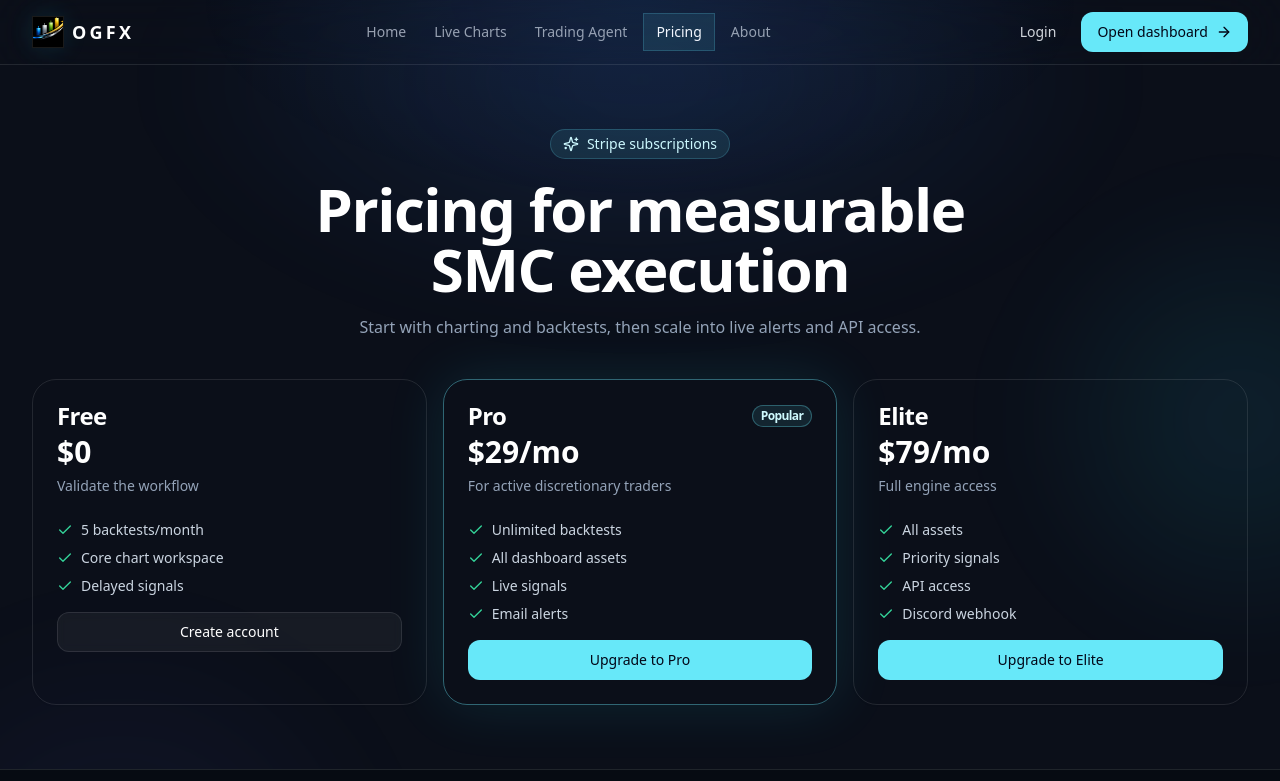
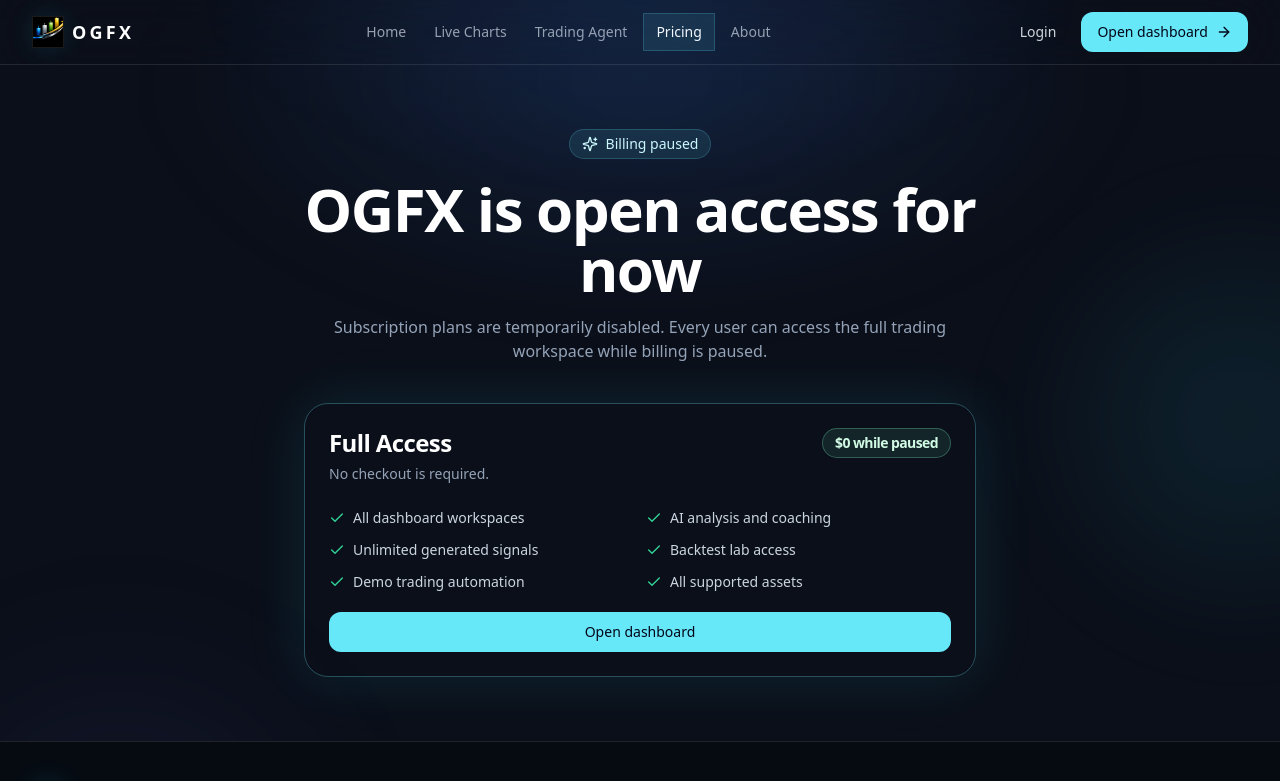
Before and after one commit to anshpvtt/ogfx, a Next.js app in the folder frontend/: page /pricing in a window 1280 px wide. Shown: the top 781 px of the page. Built offline with nearby package versions, Linux system fonts and the light colour scheme.

Commit message:
Pause subscription gating

```diff
--- a/frontend/app/(site)/pricing/page.tsx
+++ b/frontend/app/(site)/pricing/page.tsx
@@ -1,118 +1,55 @@
-"use client";
-
 import Link from "next/link";
-import { useState } from "react";
-import { Check, Loader2, Sparkles } from "lucide-react";
+import { Check, Sparkles } from "lucide-react";
 import { Button } from "@/components/ui/button";
 import { Card, CardContent, CardHeader, CardTitle } from "@/components/ui/card";
 
-const tiers = [
-  {
-    id: "free",
-    name: "Free",
-    price: "$0",
-    hint: "Validate the workflow",
-    features: ["5 backtests/month", "Core chart workspace", "Delayed signals"],
-    cta: "Create account",
-  },
-  {
-    id: "pro",
-    name: "Pro",
-    price: "$29/mo",
-    hint: "For active discretionary traders",
-    features: ["Unlimited backtests", "All dashboard assets", "Live signals", "Email alerts"],
-    cta: "Upgrade to Pro",
-    featured: true,
-  },
-  {
-    id: "elite",
-    name: "Elite",
-    price: "$79/mo",
-    hint: "Full engine access",
-    features: ["All assets", "Priority signals", "API access", "Discord webhook"],
-    cta: "Upgrade to Elite",
-  },
+const includedFeatures = [
+  "All dashboard workspaces",
+  "AI analysis and coaching",
+  "Unlimited generated signals",
+  "Backtest lab access",
+  "Demo trading automation",
+  "All supported assets",
 ];
 
 export default function PricingPage() {
-  const [loadingPlan, setLoadingPlan] = useState<string | null>(null);
-  const [error, setError] = useState("");
-
-  async function checkout(plan: string) {
-    if (plan === "free") return;
-    setLoadingPlan(plan);
-    setError("");
-    try {
-      const response = await fetch("/api/stripe/checkout", {
-        method: "POST",
-        headers: { "Content-Type": "application/json" },
-        body: JSON.stringify({ plan }),
-      });
-      const payload = await response.json();
-      if (!response.ok) throw new Error(payload.error || "Checkout failed");
-      window.location.href = payload.url;
-    } catch (err) {
-      setError(err instanceof Error ? err.message : "Checkout failed");
-    } finally {
-      setLoadingPlan(null);
-    }
-  }
-
   return (
-    <main className="mx-auto max-w-7xl px-4 py-16 sm:px-6 lg:px-8">
+    <main className="mx-auto max-w-5xl px-4 py-16 sm:px-6 lg:px-8">
       <div className="mx-auto max-w-2xl text-center">
         <div className="inline-flex items-center gap-2 rounded-full border border-cyan-300/20 bg-cyan-300/10 px-3 py-1 text-sm text-cyan-100">
           <Sparkles className="h-4 w-4" />
-          Stripe subscriptions
+          Billing paused
         </div>
         <h1 className="mt-5 text-4xl font-black tracking-tight text-white sm:text-6xl">
-          Pricing for measurable SMC execution
+          OGFX is open access for now
         </h1>
-        <p className="mt-4 text-slate-400">Start with charting and backtests, then scale into live alerts and API access.</p>
+        <p className="mt-4 text-slate-400">
+          Subscription plans are temporarily disabled. Every user can access the full trading workspace while billing is paused.
+        </p>
       </div>
 
-      {error ? <div className="mx-auto mt-6 max-w-2xl rounded-xl border border-red-500/20 bg-red-500/10 px-4 py-3 text-sm text-red-200">{error}</div> : null}
-
-      <div className="mt-10 grid grid-cols-1 gap-4 md:grid-cols-3">
-        {tiers.map((tier) => (
-          <Card
-            key={tier.id}
-            className={[
-              "rounded-3xl border bg-[#0b1420]/84 transition hover:border-cyan-300/35",
-              tier.featured ? "border-cyan-300/40 shadow-[0_0_60px_rgba(34,211,238,0.12)]" : "border-white/10",
-            ].join(" ")}
-          >
+      <Card className="mx-auto mt-10 max-w-2xl rounded-3xl border border-cyan-300/30 bg-[#0b1420]/84 shadow-[0_0_60px_rgba(34,211,238,0.12)]">
         <CardHeader>
-              <CardTitle className="flex items-center justify-between text-white">
-                <span>{tier.name}</span>
-                {tier.featured ? <span className="rounded-full border border-cyan-300/30 bg-cyan-300/10 px-2 py-0.5 text-xs text-cyan-100">Popular</span> : null}
+          <CardTitle className="flex flex-wrap items-center justify-between gap-3 text-white">
+            <span>Full Access</span>
+            <span className="rounded-full border border-emerald-300/30 bg-emerald-300/10 px-3 py-1 text-sm text-emerald-100">$0 while paused</span>
           </CardTitle>
-              <div className="mt-2 text-3xl font-bold text-white">{tier.price}</div>
-              <div className="mt-1 text-sm text-slate-400">{tier.hint}</div>
+          <div className="mt-2 text-sm text-slate-400">No checkout is required.</div>
         </CardHeader>
-            <CardContent className="space-y-4">
-              <div className="space-y-2">
-                {tier.features.map((feature) => (
+        <CardContent className="space-y-5">
+          <div className="grid gap-3 sm:grid-cols-2">
+            {includedFeatures.map((feature) => (
               <div key={feature} className="flex items-start gap-2 text-sm text-slate-300">
                 <Check className="mt-0.5 h-4 w-4 text-emerald-400" />
                 <span>{feature}</span>
               </div>
             ))}
           </div>
-              {tier.id === "free" ? (
-                <Button asChild variant="glass" className="w-full rounded-xl">
-                  <Link href="/auth/signup">{tier.cta}</Link>
+          <Button asChild className="w-full rounded-xl bg-cyan-300 text-slate-950 hover:bg-cyan-200">
+            <Link href="/dashboard">Open dashboard</Link>
           </Button>
-              ) : (
-                <Button onClick={() => checkout(tier.id)} disabled={loadingPlan === tier.id} className="w-full rounded-xl bg-cyan-300 text-slate-950 hover:bg-cyan-200">
-                  {loadingPlan === tier.id ? <Loader2 className="mr-2 h-4 w-4 animate-spin" /> : null}
-                  {tier.cta}
-                </Button>
-              )}
         </CardContent>
       </Card>
-        ))}
-      </div>
     </main>
   );
 }
--- a/frontend/app/(site)/privacy/page.tsx
+++ b/frontend/app/(site)/privacy/page.tsx
@@ -1,7 +1,7 @@
 const sections = [
   {
     title: "Data we collect",
-    body: "Account identifiers, subscription preferences, selected assets, and usage telemetry required to operate charts, signals, backtests, billing, and alerts.",
+    body: "Account identifiers, selected assets, and usage telemetry required to operate charts, signals, backtests, automation, and alerts.",
   },
   {
     title: "How we use data",
--- a/frontend/app/api/demo/settings/route.ts
+++ b/frontend/app/api/demo/settings/route.ts
@@ -43,18 +43,6 @@
   const leverage = normalizeLeverage(body?.leverage, null);
   const watchedAssets = defaultWatchedAssets(body?.watchedAssets);
 
-  if (autoTradingEnabled) {
-    const { data: profile } = await supabase
-      .from("profiles")
-      .select("subscription_tier,subscription_status")
-      .eq("id", user.id)
-      .maybeSingle();
-    const allowed = profile?.subscription_tier === "elite" && ["active", "trialing"].includes(String(profile?.subscription_status));
-    if (!allowed) {
-      return NextResponse.json({ error: "Auto demo agent requires the Elite plan" }, { status: 403 });
-    }
-  }
-
   if (!Number.isFinite(riskPerTrade) || riskPerTrade < 0.001 || riskPerTrade > 0.05) {
     return NextResponse.json({ error: "Risk per trade must be between 0.1% and 5%" }, { status: 400 });
   }
--- a/frontend/app/api/signals/generate/route.ts
+++ b/frontend/app/api/signals/generate/route.ts
@@ -7,19 +7,6 @@
 
 const VALID_PAIRS = new Set<string>(TRADING_ASSET_IDS);
 const VALID_TIMEFRAMES = new Set<string>(BACKTEST_TIMEFRAMES.map((timeframe) => timeframe.value));
-
-async function getPlan(supabase: Awaited<ReturnType<typeof createSupabaseServerClient>>, userId: string) {
-  const { data } = await supabase
-    .from("subscriptions")
-    .select("plan,status,current_period_end")
-    .eq("user_id", userId)
-    .in("status", ["active", "trialing"])
-    .order("created_at", { ascending: false })
-    .limit(1)
-    .maybeSingle();
-
-  return data?.plan ?? "free";
-}
 
 export async function POST(request: NextRequest) {
   const supabase = await createSupabaseServerClient();
@@ -36,25 +23,9 @@
   const pair = String(body?.pair ?? "EURUSD").toUpperCase();
   const timeframeInput = String(body?.timeframe ?? "1H").toUpperCase();
   const timeframe = VALID_TIMEFRAMES.has(timeframeInput) ? timeframeInput : "1H";
-  const plan = await getPlan(supabase, user.id);
 
   if (!VALID_PAIRS.has(pair)) {
     return NextResponse.json({ error: "Unknown asset" }, { status: 400 });
-  }
-
-  if (plan === "free") {
-    const monthStart = new Date();
-    monthStart.setUTCDate(1);
-    monthStart.setUTCHours(0, 0, 0, 0);
-    const { count } = await supabase
-      .from("signals")
-      .select("id", { count: "exact", head: true })
-      .eq("user_id", user.id)
-      .gte("created_at", monthStart.toISOString());
-
-    if ((count ?? 0) >= 5) {
-      return NextResponse.json({ error: "Free plan signal limit exceeded" }, { status: 403 });
-    }
   }
 
   const candles = await fetchYahooCandles({ pair, timeframe, range: "6mo" });
--- a/frontend/app/api/signals/scan/route.ts
+++ b/frontend/app/api/signals/scan/route.ts
@@ -53,7 +53,7 @@
   const startedAt = new Date().toISOString();
   const { data: profiles, error: profileError } = await supabase
     .from("profiles")
-    .select("id,subscription_tier,subscription_status,preferred_pairs")
+    .select("id,preferred_pairs")
     .limit(30);
 
   if (profileError) return NextResponse.json({ error: profileError.message }, { status: 500 });
@@ -62,12 +62,9 @@
   const results: any[] = [];
 
   for (const profile of profiles ?? []) {
-    const tier = String(profile.subscription_tier || "free");
-    const allowedPairs = tier === "free"
-      ? ["XAUUSD"]
-      : Array.isArray(profile.preferred_pairs) && profile.preferred_pairs.length
-        ? profile.preferred_pairs.filter((pair: string) => symbols.includes(pair as any))
-        : symbols.slice(0, tier === "elite" ? symbols.length : 5);
+    const allowedPairs = Array.isArray(profile.preferred_pairs) && profile.preferred_pairs.length
+      ? profile.preferred_pairs.filter((pair: string) => symbols.includes(pair as any))
+      : symbols;
 
     const { data: strategy } = await supabase
       .from("user_strategies")
@@ -155,7 +152,6 @@
         let autoOrder = null;
         if (
           signal &&
-          tier === "elite" &&
           settings?.auto_trading_enabled &&
           analysis.confidence >= 75 &&
           analysis.entry &&
--- a/frontend/app/api/stripe/checkout/route.ts
+++ b/frontend/app/api/stripe/checkout/route.ts
@@ -1,44 +1,8 @@
-import { NextResponse, type NextRequest } from "next/server";
-import { getStripe } from "@/lib/stripe";
-import { createSupabaseServerClient } from "@/lib/supabase/server";
+import { NextResponse } from "next/server";
 
-export async function POST(request: NextRequest) {
-  const supabase = await createSupabaseServerClient();
-  const {
-    data: { user },
-  } = await supabase.auth.getUser();
-
-  if (!user?.email) {
-    return NextResponse.json({ error: "Authentication required" }, { status: 401 });
-  }
-
-  const { plan } = await request.json().catch(() => ({ plan: null }));
-  const priceId =
-    plan === "elite"
-      ? process.env.STRIPE_ELITE_PRICE_ID
-      : plan === "pro"
-        ? process.env.STRIPE_PRO_PRICE_ID
-        : null;
-
-  if (!priceId) {
-    return NextResponse.json({ error: "Unknown plan" }, { status: 400 });
-  }
-
-  const origin = request.nextUrl.origin;
-  const stripe = getStripe();
-  const session = await stripe.checkout.sessions.create({
-    mode: "subscription",
-    customer_email: user.email,
-    client_reference_id: user.id,
-    allow_promotion_codes: true,
-    line_items: [{ price: priceId, quantity: 1 }],
-    metadata: { user_id: user.id, plan },
-    subscription_data: {
-      metadata: { user_id: user.id, plan },
-    },
-    success_url: `${origin}/dashboard?upgraded=true`,
-    cancel_url: `${origin}/pricing?canceled=true`,
-  });
-
-  return NextResponse.json({ url: session.url });
+export async function POST() {
+  return NextResponse.json(
+    { error: "Billing is paused. All OGFX features are currently unlocked for every user." },
+    { status: 503 }
+  );
 }
--- a/frontend/app/api/stripe/portal/route.ts
+++ b/frontend/app/api/stripe/portal/route.ts
@@ -1,36 +1,8 @@
-import { NextResponse, type NextRequest } from "next/server";
-import { getStripe } from "@/lib/stripe";
-import { createSupabaseAdminClient } from "@/lib/supabase/admin";
-import { createSupabaseServerClient } from "@/lib/supabase/server";
+import { NextResponse } from "next/server";
 
-export async function POST(request: NextRequest) {
-  const supabase = await createSupabaseServerClient();
-  const {
-    data: { user },
-  } = await supabase.auth.getUser();
-
-  if (!user) {
-    return NextResponse.json({ error: "Authentication required" }, { status: 401 });
-  }
-
-  const admin = createSupabaseAdminClient();
-  const { data } = await admin
-    .from("subscriptions")
-    .select("stripe_customer_id")
-    .eq("user_id", user.id)
-    .order("created_at", { ascending: false })
-    .limit(1)
-    .maybeSingle();
-
-  if (!data?.stripe_customer_id) {
-    return NextResponse.json({ error: "No Stripe customer found" }, { status: 404 });
-  }
-
-  const stripe = getStripe();
-  const portal = await stripe.billingPortal.sessions.create({
-    customer: data.stripe_customer_id,
-    return_url: `${request.nextUrl.origin}/dashboard/settings`,
-  });
-
-  return NextResponse.json({ url: portal.url });
+export async function POST() {
+  return NextResponse.json(
+    { error: "Billing is paused. Subscription management is temporarily disabled." },
+    { status: 503 }
+  );
 }
--- a/frontend/app/dashboard/settings/page.tsx
+++ b/frontend/app/dashboard/settings/page.tsx
@@ -1,13 +1,13 @@
 "use client";
 
 import { useEffect, useMemo, useState } from "react";
-import { CreditCard, FileText, Link2, Loader2, Save, Shield } from "lucide-react";
+import { CheckCircle2, FileText, Link2, Loader2, Save, Shield } from "lucide-react";
 import { DashboardPageHeader } from "@/components/layout/DashboardPageHeader";
 import { Button } from "@/components/ui/button";
 import { Card, CardContent, CardHeader, CardTitle } from "@/components/ui/card";
 import { createSupabaseBrowserClient } from "@/lib/supabase/client";
 
-type Tab = "profile" | "strategy" | "demo" | "subscription";
+type Tab = "profile" | "strategy" | "demo" | "access";
 
 export default function DashboardSettingsPage() {
   const supabase = useMemo(() => createSupabaseBrowserClient(), []);
@@ -135,48 +135,16 @@
     setLoading(false);
   }
 
-  async function checkout(plan: "pro" | "elite") {
-    setLoading(true);
-    setMessage("");
-    try {
-      const response = await fetch("/api/stripe/checkout", {
-        method: "POST",
-        headers: { "Content-Type": "application/json" },
-        body: JSON.stringify({ plan }),
-      });
-      const payload = await response.json();
-      if (!response.ok) throw new Error(payload.error || "Checkout failed");
-      window.location.href = payload.url;
-    } catch (err) {
-      setMessage(err instanceof Error ? err.message : "Checkout failed");
-      setLoading(false);
-    }
-  }
-
-  async function openPortal() {
-    setLoading(true);
-    setMessage("");
-    try {
-      const response = await fetch("/api/stripe/portal", { method: "POST" });
-      const payload = await response.json();
-      if (!response.ok) throw new Error(payload.error || "Could not open billing portal");
-      window.location.href = payload.url;
-    } catch (err) {
-      setMessage(err instanceof Error ? err.message : "Could not open billing portal");
-      setLoading(false);
-    }
-  }
-
   return (
     <div className="space-y-7">
       <DashboardPageHeader
         eyebrow="Workspace controls"
         title="Settings"
-        description="Manage profile, strategy PDFs, demo account controls, and subscription billing."
+        description="Manage profile, strategy PDFs, demo account controls, and access status."
       />
 
       <div className="flex flex-wrap gap-2">
-        {(["profile", "strategy", "demo", "subscription"] as Tab[]).map((item) => (
+        {(["profile", "strategy", "demo", "access"] as Tab[]).map((item) => (
           <button key={item} onClick={() => setTab(item)} className={`rounded-full border px-4 py-2 text-sm capitalize ${tab === item ? "border-cyan-300/50 bg-cyan-300/10 text-white" : "border-white/10 text-slate-400"}`}>
             {item}
           </button>
@@ -239,17 +207,15 @@
         </Card>
       )}
 
-      {tab === "subscription" && (
+      {tab === "access" && (
         <Card className="rounded-3xl border-white/10 bg-[radial-gradient(circle_at_top,rgba(34,211,238,0.12),rgba(255,255,255,0.035))]">
-          <CardHeader><CardTitle className="flex items-center gap-2 text-white"><CreditCard className="h-4 w-4 text-amber-200" /> Subscription</CardTitle></CardHeader>
+          <CardHeader><CardTitle className="flex items-center gap-2 text-white"><CheckCircle2 className="h-4 w-4 text-emerald-200" /> Access</CardTitle></CardHeader>
           <CardContent className="space-y-5">
             <div className="rounded-2xl border border-white/10 bg-black/20 p-4 text-sm text-slate-300">
-              Current plan: <b className="uppercase text-white">{profile?.subscription_tier ?? "free"}</b> / {profile?.subscription_status ?? "inactive"}
+              All dashboard features, AI tools, generated signals, backtests, and demo automation are unlocked while billing is paused.
             </div>
-            <div className="flex flex-wrap gap-3">
-              <Button onClick={() => checkout("pro")} disabled={loading} className="rounded-xl bg-cyan-300 text-black hover:bg-cyan-200">Upgrade Pro</Button>
-              <Button onClick={() => checkout("elite")} disabled={loading} className="rounded-xl bg-amber-300 text-black hover:bg-amber-200">Upgrade Elite</Button>
-              <Button onClick={openPortal} disabled={loading} variant="glass" className="rounded-xl">Manage subscription</Button>
+            <div className="rounded-2xl border border-white/10 bg-black/20 p-4 text-sm text-slate-400">
+              Stored plan record: <b className="uppercase text-white">{profile?.subscription_tier ?? "free"}</b> / {profile?.subscription_status ?? "inactive"}
             </div>
           </CardContent>
         </Card>
--- a/frontend/app/layout.tsx
+++ b/frontend/app/layout.tsx
@@ -15,8 +15,8 @@
 
 export const metadata: Metadata = {
   title: "OGFX - Elite SMC Trading Engine",
-  description: "Next.js, Supabase, and Stripe SaaS for deterministic Smart Money Concepts signals and backtesting.",
-  keywords: "SMC trading engine, forex backtesting, Supabase SaaS, Stripe subscriptions, EURUSD, XAUUSD",
+  description: "Next.js and Supabase workspace for deterministic Smart Money Concepts signals and backtesting.",
+  keywords: "SMC trading engine, forex backtesting, Supabase workspace, EURUSD, XAUUSD",
   openGraph: {
     title: "OGFX - Elite SMC Trading Engine",
     description: "Deterministic Smart Money Concepts signals and backtesting",
```
Also changed, not shown: frontend/middleware.ts (+1 -50 lines). Lines whose indentation alone changed are shown as unchanged.
